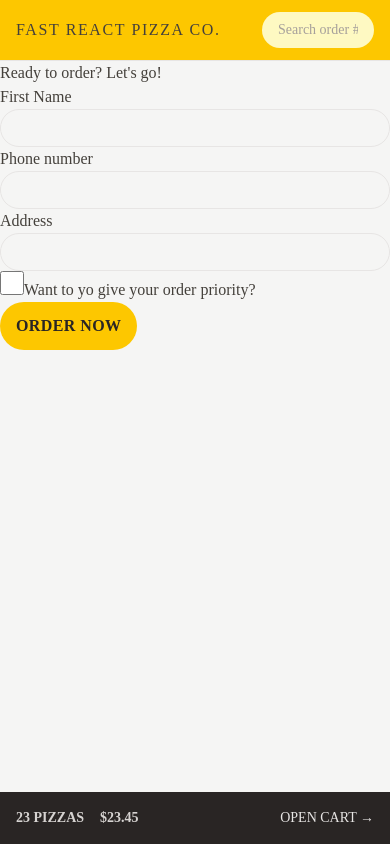
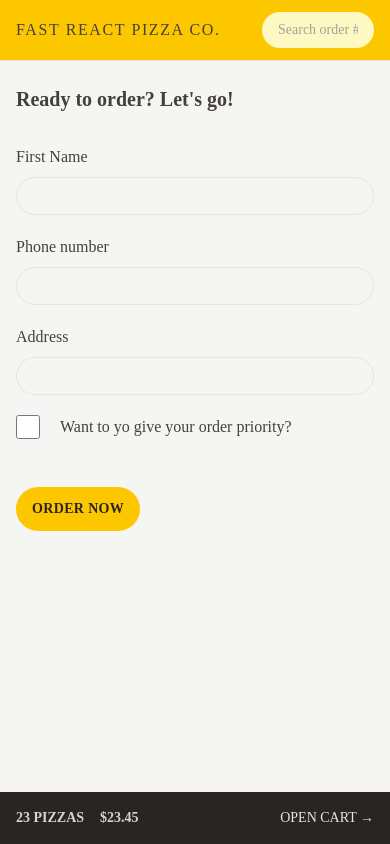
Before and after one commit to dal-gp/fast-react-pizza, a React (Vite) app: page /order/new in a window 390 px wide. Built offline with nearby package versions, Linux system fonts and the light colour scheme.

Commit message:
style: style order form with responsive layout, error messages, and emoji favicon

```diff
--- a/src/features/order/CreateOrder.jsx
+++ b/src/features/order/CreateOrder.jsx
@@ -55,8 +55,8 @@
   const formErrors = useActionData();
 
   return (
-    <div>
-      <h2>Ready to order? Let's go!</h2>
+    <div className="px-4 py-6">
+      <h2 className="mb-8 text-xl font-semibold">Ready to order? Let's go!</h2>
 
       {/*
        * React Router Form - intercepts submission and calls the action.
@@ -64,28 +64,40 @@
        * method="POST" tells React Router this is a write operation.
        */}
       <Form method="POST">
-        <div>
-          <label>First Name</label>
-          <input type="text" name="customer" required className="input" />
+        {/* Label + input: stacked on mobile, side-by-side from sm+ */}
+        <div className="mb-5 flex flex-col gap-2 sm:flex-row sm:items-center">
+          <label className="sm:basis-40">First Name</label>
+          {/* grow fills remaining flex space - don't use w-full on direct flex children */}
+          <input type="text" name="customer" required className="input grow" />
         </div>
 
-        <div>
-          <label>Phone number</label>
-          <div>
-            <input type="tel" name="phone" required className="input" />
+        <div className="mb-5 flex flex-col gap-2 sm:flex-row sm:items-center">
+          <label className="sm:basis-40">Phone number</label>
+          {/* Wrapper div gets grow; input inside gets w-full (not a direct flex children) */}
+          <div className="grow">
+            <input type="tel" name="phone" required className="input w-full" />
             {/* Optional chaining - formErrors is undefined on first render */}
-            {formErrors?.phone && <p>{formErrors.phone}</p>}
+            {formErrors?.phone && (
+              <p className="mt-2 rounded-md bg-red-100 p-2 text-xs text-red-700">
+                {formErrors.phone}
+              </p>
+            )}
           </div>
         </div>
 
-        <div>
-          <label>Address</label>
-          <div>
-            <input type="text" name="address" required className="input" />
+        <div className="mb-5 flex flex-col gap-2 sm:flex-row sm:items-center">
+          <label className="sm:basis-40">Address</label>
+          <div className="grow">
+            <input
+              type="text"
+              name="address"
+              required
+              className="input w-full"
+            />
           </div>
         </div>
 
-        <div>
+        <div className="mb-12 flex items-center gap-5">
           <input
             type="checkbox"
             name="priority"
@@ -94,7 +106,9 @@
             // onChange={(e) => setWithPriority(e.target.checked)}
             className="h-6 w-6 accent-yellow-400 focus:ring focus:ring-yellow-400 focus:ring-offset-2 focus:outline-none"
           />
-          <label htmlFor="priority">Want to yo give your order priority?</label>
+          <label className="font-medium" htmlFor="priority">
+            Want to yo give your order priority?
+          </label>
         </div>
 
         <div>
--- a/src/index.css
+++ b/src/index.css
@@ -7,7 +7,8 @@
 
 @layer components {
   .input {
-    @apply w-full rounded-full border border-stone-200 px-4 py-2 text-sm transition-all duration-300 placeholder:text-stone-400 focus:ring focus:ring-yellow-400 focus:outline-none md:px-6 md:py-3;
+    @apply rounded-full border border-stone-200 px-4 py-2 text-sm transition-all duration-300 placeholder:text-stone-400 focus:ring focus:ring-yellow-400 focus:outline-none md:px-6 md:py-3;
+    /* w-full removed - applied per-input where needed. */
   }
   /* https://dev.to/afif/i-made-100-css-loaders-for-your-next-project-4eje */
   .loader {
--- a/src/ui/Button.jsx
+++ b/src/ui/Button.jsx
@@ -17,11 +17,11 @@
    * Object lookup (styles[type]) is cleaner than if/else chains.
    */
   const base =
-    "corner transitions-colors inline-block rounded-full bg-yellow-400 font-semibold tracking-wide text-stone-800 uppercase duration-300 hover:bg-yellow-300 focus:bg-yellow-300 focus:ring focus:ring-yellow-300 focus:ring-offset-2 focus:outline-none disabled:cursor-not-allowed ";
+    "text-sm corner transitions-colors inline-block rounded-full bg-yellow-400 font-semibold tracking-wide text-stone-800 uppercase duration-300 hover:bg-yellow-300 focus:bg-yellow-300 focus:ring focus:ring-yellow-300 focus:ring-offset-2 focus:outline-none disabled:cursor-not-allowed ";
   const styles = {
     primary: base + " px-4 py-3 md:px-6 md:py-4",
     secondary:
-      "px-4 py-2.5 md:px-6 md:py-3.5 border-2 border-stone-300 corner transitions-colors inline-block rounded-full  focus:text-stone-800 font-semibold tracking-wide hover:text-stone-800 text-stone-800 uppercase duration-300 hover:bg-stone-300 focus:bg-stone-300 focus:ring focus:ring-stone-200 focus:ring-offset-2 focus:outline-none disabled:cursor-not-allowed ",
+      "text-sm px-4 py-2.5 md:px-6 md:py-3.5 border-2 border-stone-300 corner transitions-colors inline-block rounded-full  focus:text-stone-800 font-semibold tracking-wide hover:text-stone-800 text-stone-800 uppercase duration-300 hover:bg-stone-300 focus:bg-stone-300 focus:ring focus:ring-stone-200 focus:ring-offset-2 focus:outline-none disabled:cursor-not-allowed ",
     small: base + " px-4 px-2 md:px-5 md:py-2.5 text-sm",
   };
 
```
Also changed, not shown: index.html (+5 -2 lines).
